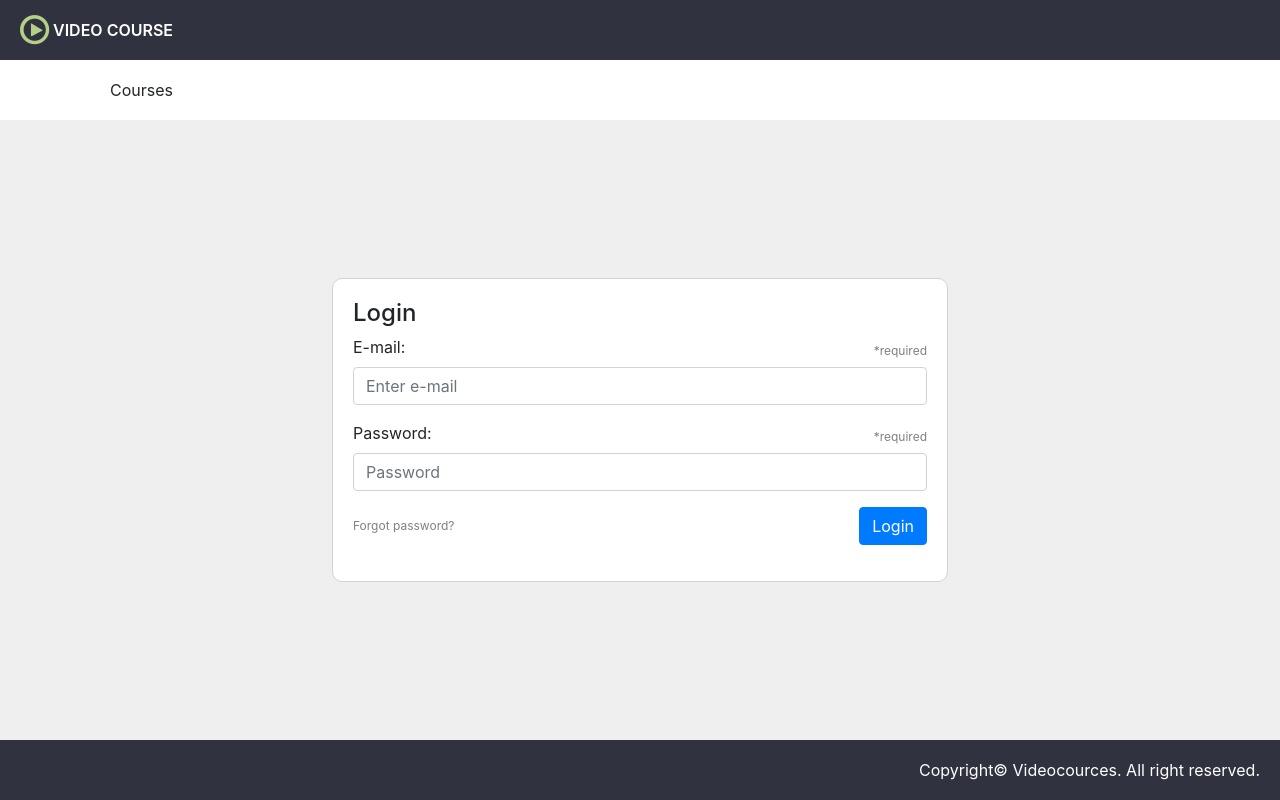
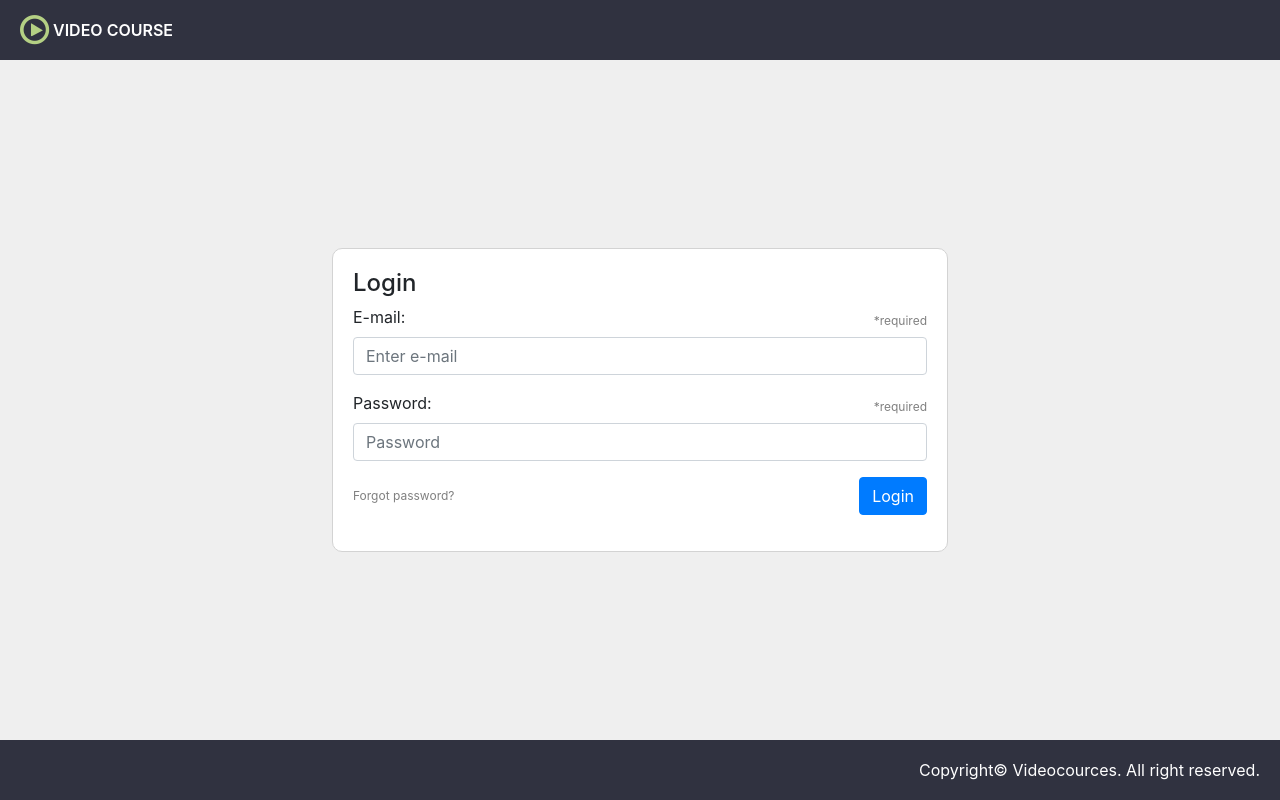
Before and after one commit to siargei-stepanov/video-courses-ng, an Angular app: page /login in a window 1280 px wide. Built offline with nearby package versions, Linux system fonts and the light colour scheme.

Commit message:
Hide breadcrumbs on the login page

```diff
--- a/src/app/app.component.html
+++ b/src/app/app.component.html
@@ -1,6 +1,6 @@
 <div class="app-container">
 	<app-header></app-header>
-	<app-breadcrumbs></app-breadcrumbs>
+	<app-breadcrumbs *ngIf="showBreadcrumbs"></app-breadcrumbs>
 	<div class="page-wrapper px-4">
 		<router-outlet></router-outlet>
 	</div>
--- a/src/app/app.component.ts
+++ b/src/app/app.component.ts
@@ -1,9 +1,21 @@
-import { Component } from '@angular/core';
+import { Component, OnInit } from '@angular/core';
+import { NavigationEnd, Router } from '@angular/router';
 
 @Component({
 	selector: 'app-root',
 	templateUrl: './app.component.html',
-	styleUrls: ['./app.component.less']
+	styleUrls: ['./app.component.less'],
 })
-export class AppComponent {
+export class AppComponent implements OnInit {
+	public showBreadcrumbs = true;
+
+	constructor(private router: Router) {}
+
+	ngOnInit(): void {
+		this.router.events.subscribe((event) => {
+			if (event instanceof NavigationEnd) {
+				this.showBreadcrumbs = event.url !== '/login';
+			}
+		});
+	}
 }
```
